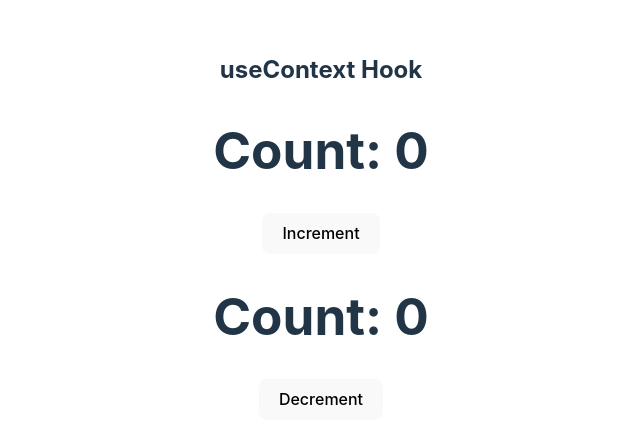
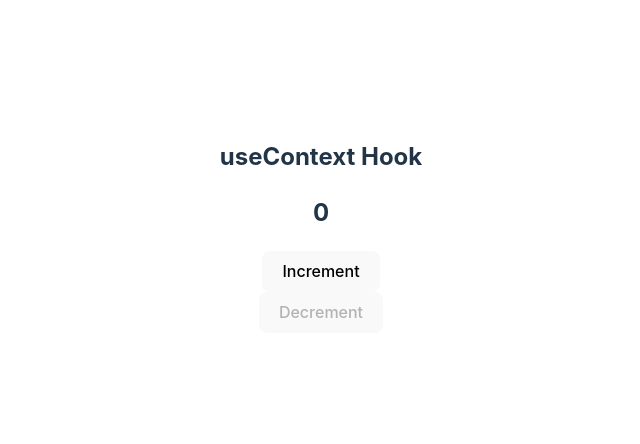
Before and after one commit to Najafkhan256/react-hooks, a React (Vite) app: page / in a window 1280 px wide. Shown: the part 174-618 px from the top of the page, without its empty margins (319-959 px from the left). Built offline with nearby package versions, Linux system fonts and the light colour scheme.

Commit message:
useContext Hook woth conditional rendering

```diff
--- a/src/App.jsx
+++ b/src/App.jsx
@@ -29,11 +29,10 @@ const CounterProvider = ({ children }) => {
 };
 
 const IncrementCounter = () => {
-  const { count, increment } = useContext(CounterContext);
+  const { increment } = useContext(CounterContext);
 
   return (
     <div>
-      <h1>Count: {count}</h1>
       <button onClick={increment}>Increment</button>
     </div>
   );
@@ -44,16 +43,27 @@ const DecrementCounter = () => {
 
   return (
     <div>
-      <h1>Count: {count}</h1>
-      <button onClick={decrement}>Decrement</button>
+      {count === 0 ? (
+        <button disabled style={{ opacity: "50px" }}>
+          Decrement
+        </button>
+      ) : (
+        <button onClick={decrement}>Decrement</button>
+      )}
     </div>
   );
+};
+
+const ShowResult = () => {
+  const { count } = useContext(CounterContext);
+  return <h2>{count}</h2>;
 };
 
 function App() {
   return (
     <CounterProvider>
       <h2>useContext Hook</h2>
+      <ShowResult />
       <IncrementCounter />
       <DecrementCounter />
     </CounterProvider>
```
